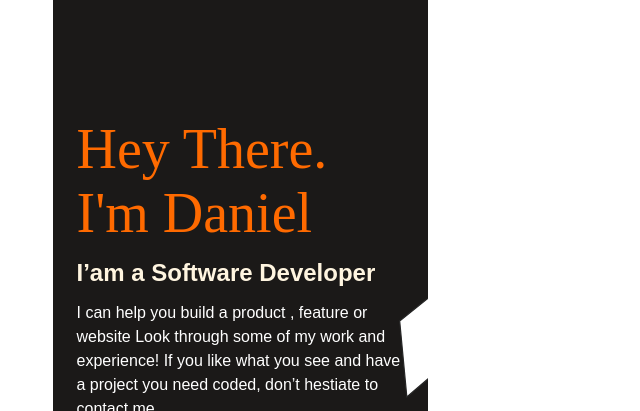
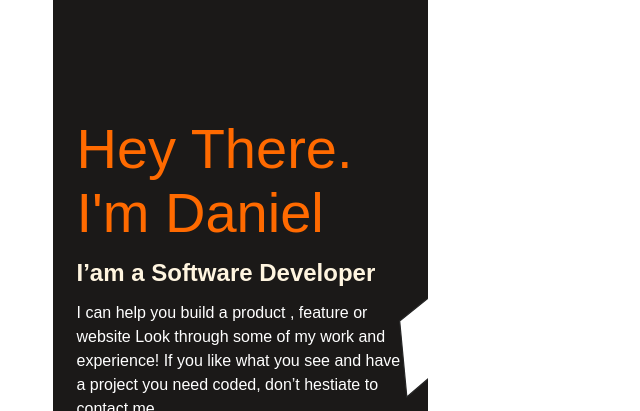
Before and after one commit to Yerimah/Portfolio, a website: page index.html in a window 1280 px wide. Shown: the part 51-462 px from the top of the page, without its empty margins (0-640 px from the left). Drawn offline with Linux system fonts and the light colour scheme.

Commit message:
Modify .css file

```diff
--- a/index.html
+++ b/index.html
@@ -4,6 +4,7 @@
     <meta charset="UTF-8">
     <meta http-equiv="X-UA-Compatible" content="IE=edge">
     <meta name="viewport" content="width=device-width, initial-scale=1.0">
+    <link rel="stylesheet" href="https://cdnjs.cloudflare.com/ajax/libs/font-awesome/5.15.4/css/all.min.css" integrity="sha512-1ycn6IcaQQ40/MKBW2W4Rhis/DbILU74C1vSrLJxCq57o941Ym01SwNsOMqvEBFlcgUa6xLiPY/NS5R+E6ztJQ==" crossorigin="anonymous" referrerpolicy="no-referrer" />
     <link rel="stylesheet" href="style.css">
     <title>My Portfolio</title>
 </head>
--- a/style.css
+++ b/style.css
@@ -1,4 +1,4 @@
-/* @import url('https://fonts.googleapis.com/css2?family=Crete+Round&family=Poppins&family=Roboto:wght@700&display=swap'); */
+@import url('https://fonts.googleapis.com/css2?family=Poppins&display=swap');
 
 * {
   box-sizing: border-box;
@@ -51,7 +51,7 @@ body {
 
 h1 {
   color: hsl(25, 100%, 50%);
-  font-family: Round;
+  font-family: sans-serif, round;
   font-weight: normal;
   font-size: 56px;
   line-height: 64px;
```
